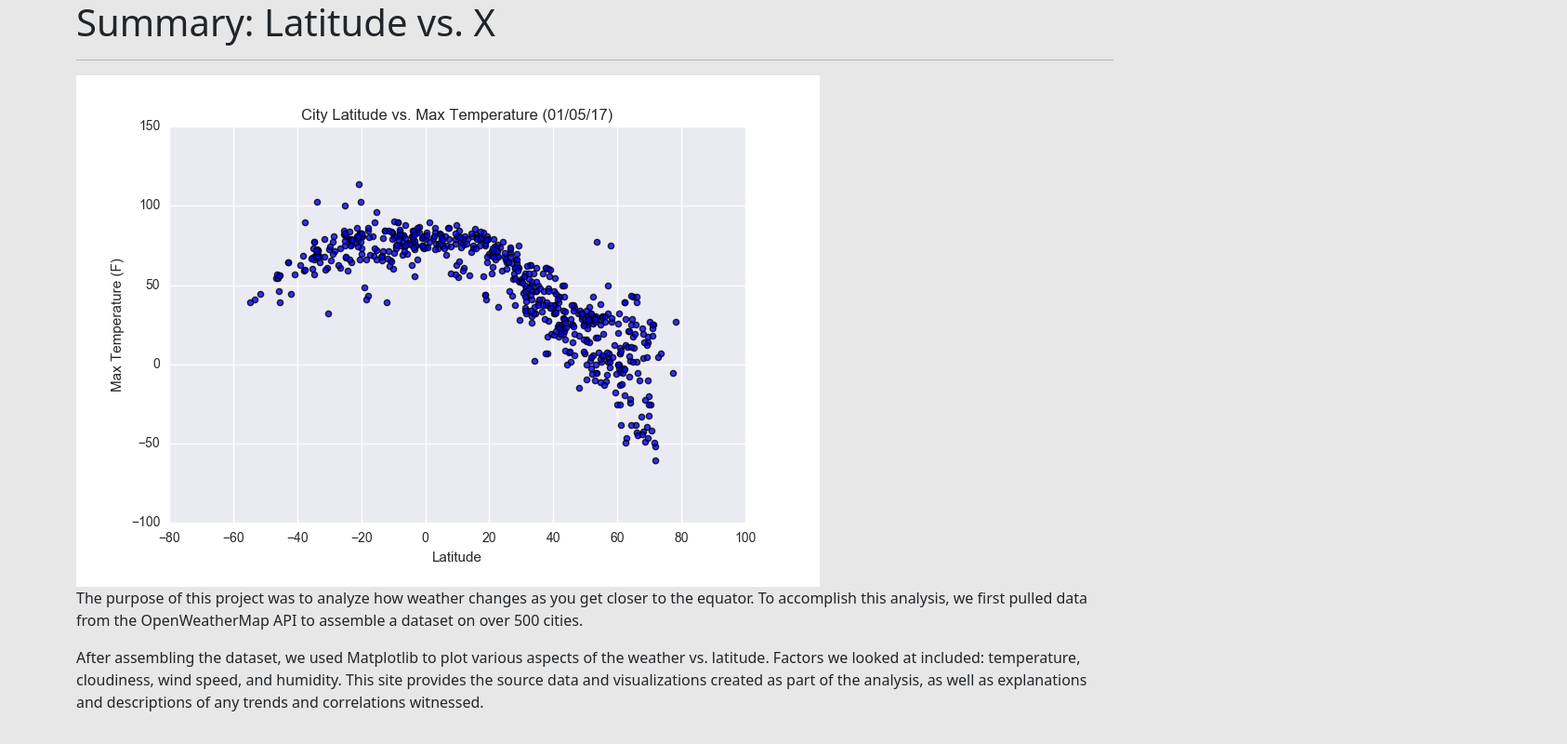
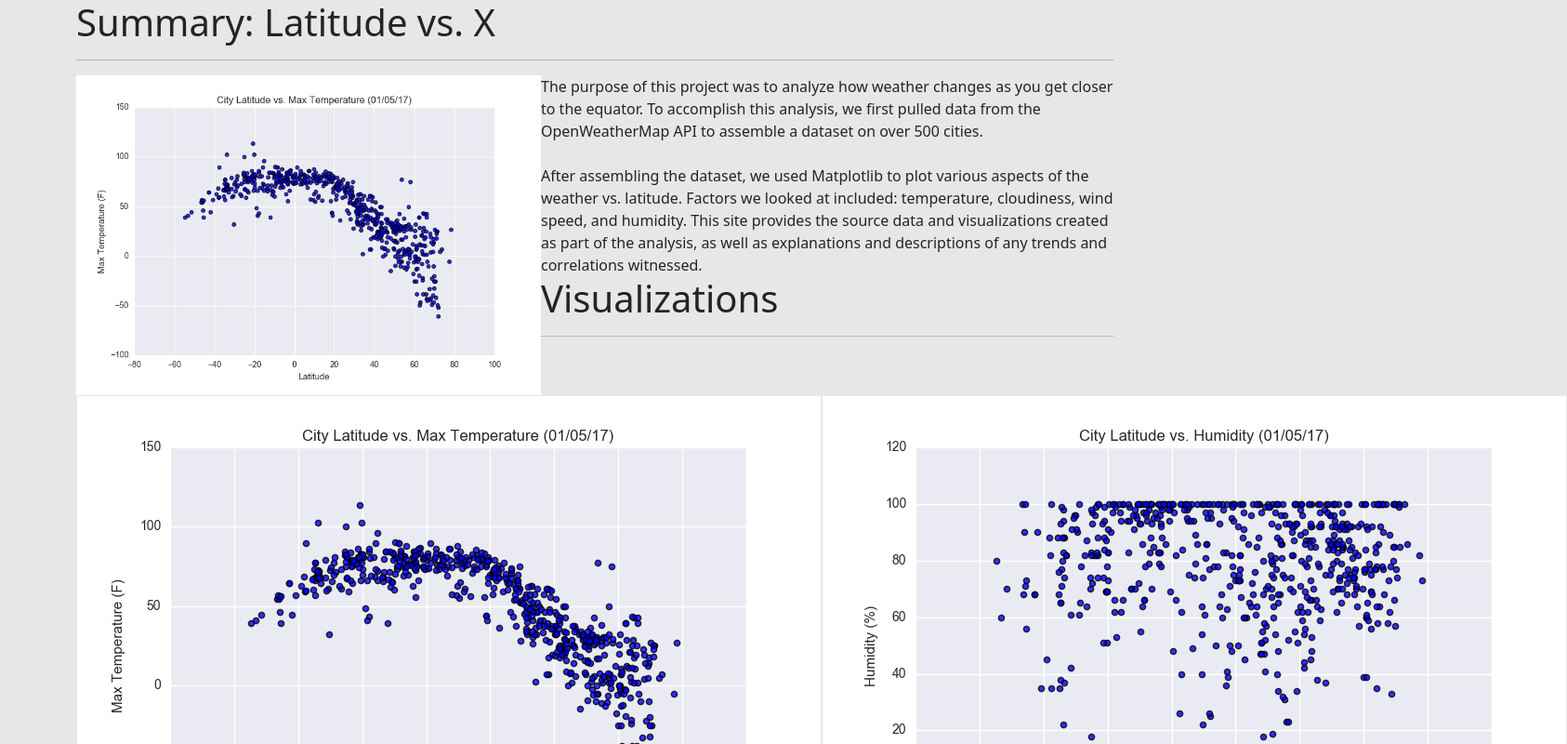
Before and after one commit to jeremybar32093/web-design-challenge, a plain HTML site: page index.html in a window 1280 px wide. Shown: the top 800 px of the page at 93% size, 1686 px wide, since content can reach past the window. Drawn offline with nearby package versions, Linux system fonts and the light colour scheme.

Commit message:
updated content in index.html

```diff
--- a/css/main.css
+++ b/css/main.css
@@ -2,10 +2,12 @@ body {
     background-color: rgb(231, 231, 231);
 }
 
-#main-image {
+.main-image {
+    height: 343.75px;
+    width: 500px;
+    float: left;
+}
+
+p {
     display: inline;
 }
-
-#main-content {
-    float:left;
-}
--- a/index.html
+++ b/index.html
@@ -19,28 +19,48 @@
       crossorigin="anonymous"
     ></script>
     <!-- Link to main.css file -->
-    <link rel="stylesheet" href="css/main.css">
+    <link rel="stylesheet" href="css/main.css" />
   </head>
   <body>
-    <div class="container">
+    <div class="container summary-content">
       <h1>Summary: Latitude vs. X</h1>
       <hr>
-      <img class="main-image" src="assets/Fig1.png" alt="">
-      <p class="main-content">
-        The purpose of this project was to analyze how weather changes as you
-        get closer to the equator. To accomplish this analysis, we first pulled
-        data from the OpenWeatherMap API to assemble a dataset on over 500
-        cities.
-      </p>
+      <div class="main-content">
+        <img
+          class="main-image"
+          src="assets/Fig1.png"
+          alt="City Latitude vs. Max Temperature"
+        />
+        <p>
+          The purpose of this project was to analyze how weather changes as you
+          get closer to the equator. To accomplish this analysis, we first
+          pulled data from the OpenWeatherMap API to assemble a dataset on over
+          500 cities.
+          <br>
+          <br>
+          After assembling the dataset, we used Matplotlib to plot various
+          aspects of the weather vs. latitude. Factors we looked at included:
+          temperature, cloudiness, wind speed, and humidity. This site provides
+          the source data and visualizations created as part of the analysis, as
+          well as explanations and descriptions of any trends and correlations
+          witnessed.
+        </p>
+      </div>
+    </div>
 
-      <p class="main-content">
-        After assembling the dataset, we used Matplotlib to plot various aspects
-        of the weather vs. latitude. Factors we looked at included: temperature,
-        cloudiness, wind speed, and humidity. This site provides the source data
-        and visualizations created as part of the analysis, as well as
-        explanations and descriptions of any trends and correlations witnessed.
-      </p>
-
+    <div class="container visualization-content">
+        <h1>Visualizations</h1>
+        <hr>
+        <table>
+            <tr>
+                <td><a href="#"><img class="table-image" src="assets/Fig1.png" alt="City Latitude vs. Max Temperature"></a></td>
+                <td><a href="#"><img class="table-image" src="assets/Fig2.png" alt="City Latitude vs. Humidity"></a></td>
+            </tr>
+            <tr>
+                <td><a href="#"><img class="table-image" src="assets/Fig3.png" alt="City Latitude vs. Cloudiness"></a></td>
+                <td><a href="#"><img class="table-image" src="assets/Fig4.png" alt="City Latitude vs. Wind Speed"></a></td>
+            </tr>
+        </table>
     </div>
   </body>
 </html>
```
